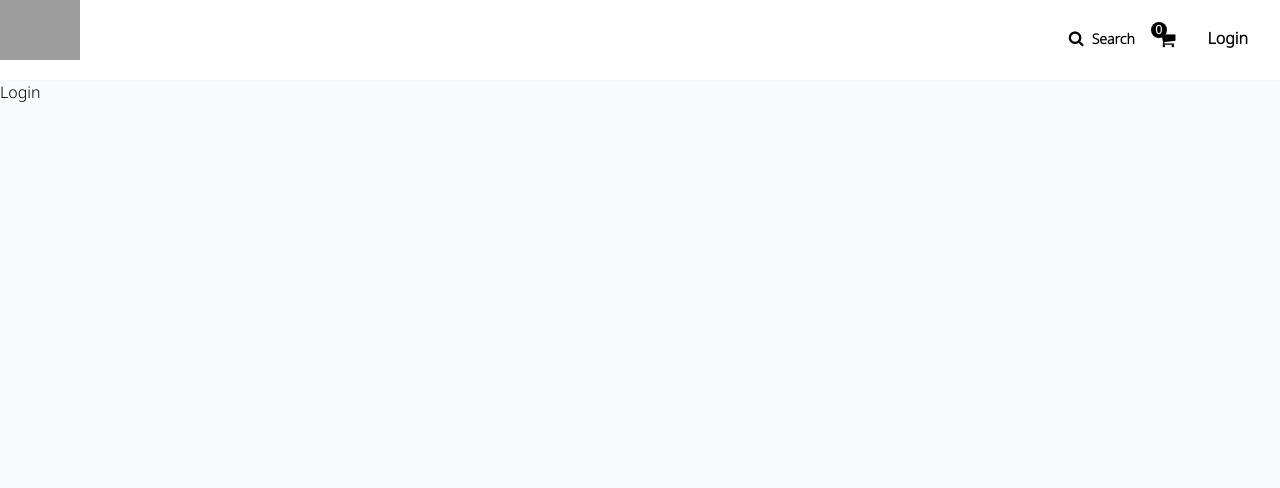
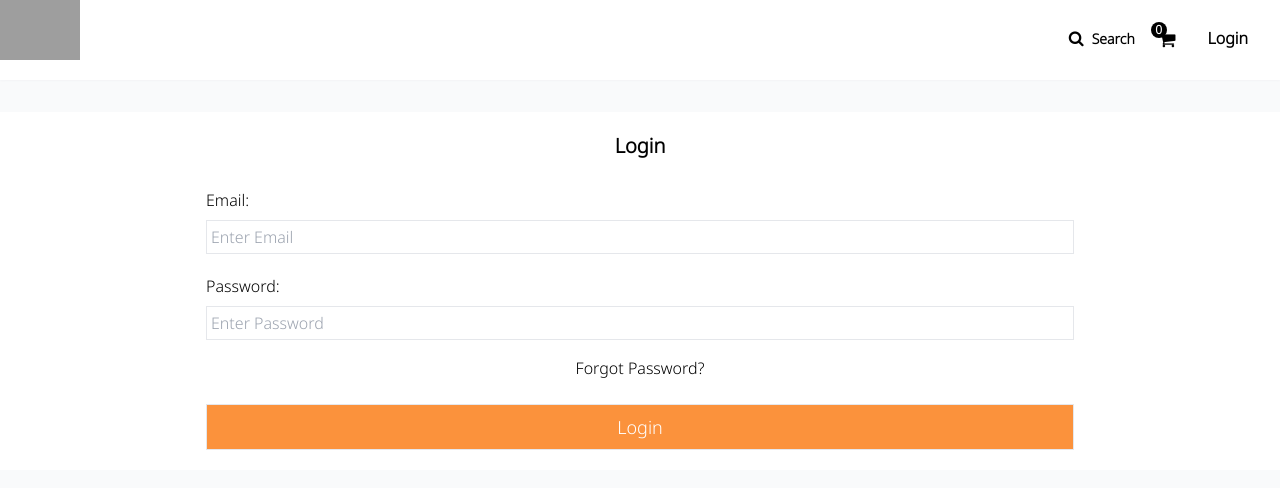
Before and after one commit to Naincy31/Hello-React, a React (Vite) app: page /login in a window 1280 px wide. Shown: the top 488 px of the page. Built offline with nearby package versions, Linux system fonts and the light colour scheme; grey boxes are pictures that could not be loaded.

Commit message:
Tested login component for rendering of elements like button and input using jest

```diff
--- a/src/components/Login.jsx
+++ b/src/components/Login.jsx
@@ -1,7 +1,15 @@
 const Login = () => {
     return (
-        <div>
-            <h1>Login</h1>
+        <div className="m-auto bg-white w-[600] mt-8 h-[500] p-5 flex flex-col items-center gap-7">
+            <h1 className="font-extrabold text-xl">Login</h1>
+            <div className="flex flex-col w-[70%]">
+                <label htmlFor="email" className="mb-2">Email: </label>
+                <input type="text" id="email" placeholder="Enter Email" className="border p-1 mb-5"/>
+                <label htmlFor="password" className="mb-2">Password: </label>
+                <input type="password" id="password" placeholder="Enter Password" className="border p-1"/>
+                <p className="text-center mt-4">Forgot Password?</p>
+                <button className="w-full border mt-6 p-2 bg-orange-400 text-white text-lg">Login</button>
+            </div>
         </div>
     )
 }
```
Also changed, not shown: 1 other file (tests, documents, lock files or other folders).
